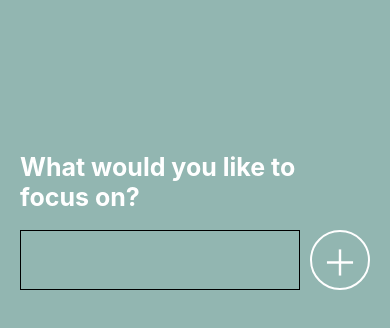
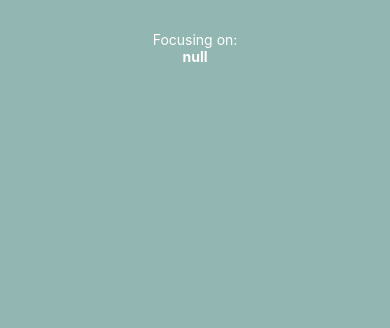
Before and after one commit to halil-seran/FocusTime, a React Native app: screen / in a window 390 px wide. Shown: the top 328 px of the page. Built offline with nearby package versions, Linux system fonts and the light colour scheme.

Commit message:
keepWorking

```diff
--- a/App.js
+++ b/App.js
@@ -1,17 +1,19 @@
 import * as React from 'react';
 import { useState } from 'react';
-import { Text, View, StyleSheet } from 'react-native';
-import Constants from 'expo-constants';
+import { Text, View, StyleSheet, Platform } from 'react-native';
 import { Focus } from './src/features/focus/Focus';
+import { Timer } from './src/features/timer/Timer';
+import { colors } from './src/utils/colors';
+import { spacing } from './src/utils/sizes';
 
 export default function App() {
-  const [focusSubject, setFocusSubject] = useState(null);
+  const [focusSubject, setFocusSubject] = useState('null');
   return (
     <View style={styles.container}>
       {focusSubject ? (
-        <Text>i have a subject</Text>
+        <Timer focusSubject={focusSubject} />
       ) : (
-        <Focus/>
+        <Focus addSubject={setFocusSubject} />
       )}
     </View>
   );
@@ -20,6 +22,7 @@ export default function App() {
 const styles = StyleSheet.create({
   container: {
     flex: 1,
-    backgroundColor:'#92B6B1'
+    paddingTop:Platform.OS === 'android' ? spacing.lg : spacing.md,
+    backgroundColor:colors.primary
   },
 });
--- a/src/components/RoundedButton.js
+++ b/src/components/RoundedButton.js
@@ -1,5 +1,6 @@
 import React from 'react';
 import { TouchableOpacity, Text, View, StyleSheet } from 'react-native';
+import { fontSizes, spacing } from '../utils/sizes';
 
 export const RoundedButton = ({
   style = {},
--- a/src/features/focus/Focus.js
+++ b/src/features/focus/Focus.js
@@ -1,16 +1,19 @@
-import * as React from 'react';
+import React, { useState } from 'react';
 import { Text, View, StyleSheet } from 'react-native';
 import { TextInput } from 'react-native';
 import { RoundedButton } from '../../components/RoundedButton';
+import { fontSizes, spacing } from '../../utils/sizes';
+import { colors } from '../../utils/colors';
 
-export const Focus = () => {
+export const Focus = ({addSubject}) => {
+  const [tmpItem, setTmpItem]=useState(null);
   return (
     <View style={styles.container}>
       <View style={styles.titleContainer}>
         <Text style={styles.title}>What would you like to focus on?</Text>
         <View style={styles.inputContainer}>
-          <TextInput style={styles.textInput} />
-          <RoundedButton size={60} title="＋"  />
+          <TextInput style={styles.textInput} onSubmitEditing={({nativeEvent}) => {setTmpItem(nativeEvent.text)}} />
+          <RoundedButton size={60} title="＋" onPress={() => {addSubject(tmpItem)}} />
         </View>
       </View>
     </View>
@@ -23,21 +26,22 @@ const styles = StyleSheet.create({
   },
   titleContainer: {
     flex: 0.5,
-    padding: 20,
+    padding: spacing.md,
     justifyContent: 'center',
   },
   title: {
-    color: 'white',
+    color: colors.secondry,
     fontWeight: 'bold',
-    fontSize: 25,
-  },
-  textInput:{
-    borderWidth: 1,
-    flex:1,
-    marginRight:10
+    fontSize: fontSizes.xl,
   },
   inputContainer: {
     marginTop: 18,
-    flexDirection:"row"
+    flexDirection: "row",
+    //alignItems:'center'
   },
+  textInput: {
+    borderWidth: 1,
+    flex: 1,
+    marginRight: spacing.md
+  }
 });
--- /dev/null
+++ b/src/features/timer/Timer.js
@@ -0,0 +1,32 @@
+import React from "react";
+import { View, StyleSheet, Text } from 'react-native';
+import { colors } from "../../utils/colors";
+
+export const Timer = ({ focusSubject }) => {
+    return (
+        <View style={styles.container}>
+            <View style={styles.textContainer}>
+                <Text style={styles.title}>Focusing on:</Text>
+                <Text style={styles.task}>{focusSubject}</Text>
+            </View>
+        </View>
+    )
+}
+
+const styles = StyleSheet.create({
+    container: {
+        flex: 1
+    },
+    textContainer: {
+        paddingTop: 15
+    },
+    title: {
+        color: colors.secondry,
+        textAlign: 'center'
+    },
+    task: {
+        color: colors.secondry,
+        textAlign: 'center',
+        fontWeight: 'bold'
+    }
+});
--- /dev/null
+++ b/src/utils/colors.js
@@ -0,0 +1,4 @@
+export const colors = {
+    primary: "#92B6B1",
+    secondry: "white"
+}
--- /dev/null
+++ b/src/utils/sizes.js
@@ -0,0 +1,17 @@
+export const fontSizes = {
+    sm:8,
+    md:16,
+    lg:24,
+    xl:32,
+    xxl:40,
+    xxxl:80
+}
+
+export const spacing = {
+    sm:8,
+    md:16,
+    lg:24,
+    xl:32,
+    xxl:40,
+    xxxl:80
+}
```
